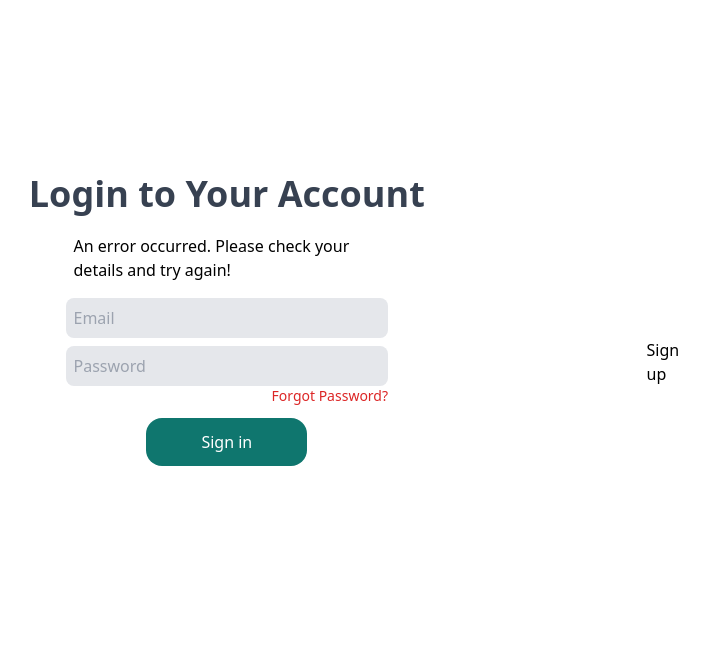
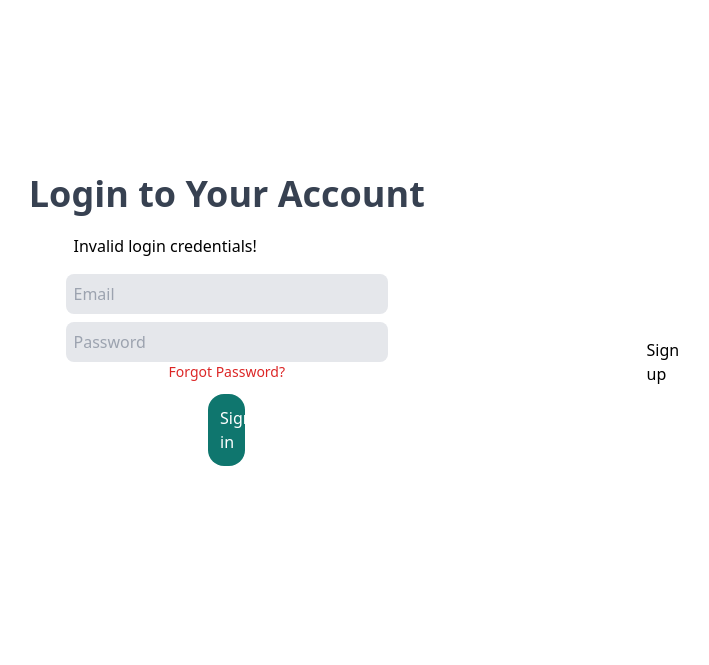
Before and after one commit to dansarpong/CodeConnect-Redo, a Django app: page / in a window 1280 px wide. Shown: the part 834-1499 px from the top of the page, without its empty margins (234-943 px from the left). Run offline with Django 5.2, Linux system fonts and the light colour scheme.

Commit message:
Update user urls and views

```diff
--- a/core/templates/core/login.html
+++ b/core/templates/core/login.html
@@ -18,13 +18,13 @@
             <div class="w-[60%] h-full bg-white-500 flex flex-col items-center justify-center">
                 <h1 class="text-4xl font-bold text-gray-700 mb-3">Login to Your Account</h1>
                 <!-- a hidden div to show error -->
-                <div id="errorMessage" class="hidden w-[60%] bg-red-200 text-red-700 p-2 rounded-lg mb-2">
-                    <p>An error occurred. Please check your details and try again!</p>
+                <div id="errorMessage" class="{% if error_occured %}block{% else %}hidden{% endif %} w-[60%] bg-red-200 text-red-700 p-2 rounded-lg mb-2">
+                    <p>Invalid login credentials!</p>
                 </div>
-                <form action="{% url 'login' %}" method="post" class="w-[60%]" id="loginForm">
+                <form id="loginForm" action="{% url 'dashboard' %}" class="w-[60%] flex flex-col items-center justify-center" method="POST">
                     {% csrf_token %}
-                    <input type="email" name="email" class="w-full bg-gray-200 rounded-lg p-2 outline-none mb-2" placeholder="Email" />
-                    <input type="password" name="password" class="w-full bg-gray-200 rounded-lg p-2 outline-none" placeholder="Password" />
+                    <input type="email" name="email" class="w-full bg-gray-200 rounded-lg p-2 outline-none mb-2" placeholder="Email" required />
+                    <input type="password" name="password" class="w-full bg-gray-200 rounded-lg p-2 outline-none" placeholder="Password" required />
                     <a href="{% url 'password_reset' %}">
                         <h1 class="text-right text-red-600 font-medium text-sm">Forgot Password?</h1>
                     </a>
--- a/core/urls.py
+++ b/core/urls.py
@@ -1,9 +1,16 @@
 from django.contrib import admin
 from django.urls import path, include
-from users.views import home
+from users.views import login, register, profile, CustomPasswordResetView, CustomPasswordResetDoneView, CustomPasswordResetConfirmView, CustomPasswordResetCompleteView
+
 
 urlpatterns = [
-    path('', home, name='home'),
     path('admin/', admin.site.urls),
-    path('users/', include('users.urls')),
+    path('', login, name='login'),
+    path('register/', register, name='register'),
+    path('profile/', profile, name='profile'),
+    path('password_reset/', CustomPasswordResetView.as_view(), name='password_reset'),
+    path('password_reset/done/', CustomPasswordResetDoneView.as_view(), name='password_reset_done'),
+    path('reset/<uidb64>/<token>/', CustomPasswordResetConfirmView.as_view(), name='password_reset_confirm'),
+    path('reset/done/', CustomPasswordResetCompleteView.as_view(), name='password_reset_complete'),
+    path('accounts/', include('django.contrib.auth.urls')),
 ]
--- a/users/urls.py
+++ /dev/null
@@ -1,12 +0,0 @@
-from django.urls import path, include
-from .views import register, profile, CustomPasswordResetView, CustomPasswordResetDoneView, CustomPasswordResetConfirmView, CustomPasswordResetCompleteView
-
-urlpatterns = [
-    path('register/', register, name='register'),
-    path('profile/', profile, name='profile'),
-    path('password_reset/', CustomPasswordResetView.as_view(), name='password_reset'),
-    path('password_reset/done/', CustomPasswordResetDoneView.as_view(), name='password_reset_done'),
-    path('reset/<uidb64>/<token>/', CustomPasswordResetConfirmView.as_view(), name='password_reset_confirm'),
-    path('reset/done/', CustomPasswordResetCompleteView.as_view(), name='password_reset_complete'),
-    path('accounts/', include('django.contrib.auth.urls')),
-]
--- a/users/views.py
+++ b/users/views.py
@@ -7,8 +7,18 @@
 from django.views.generic.edit import FormView
 
 
-def home(request):
-    return render(request, 'core/login.html')
+def login(request):
+    if request.method == "POST":
+            username = request.POST['email']
+            password = request.POST['password']
+            user = authenticate(request, username=username, password=password)
+            if user is not None:
+                login(request, user)
+                return redirect('dashboard')
+            else:
+                return render(request, 'core/login.html', {'error_occured': True})
+    else:
+            return render(request, 'core/login.html')
 
 def register(request):
     if request.method == 'POST':
```
